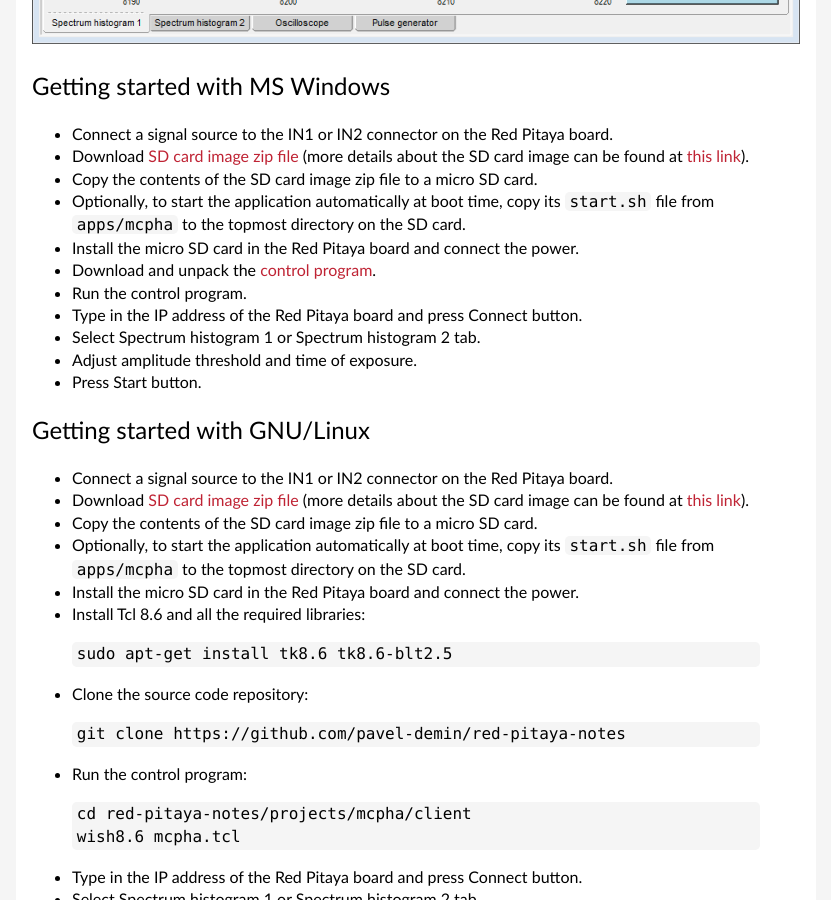
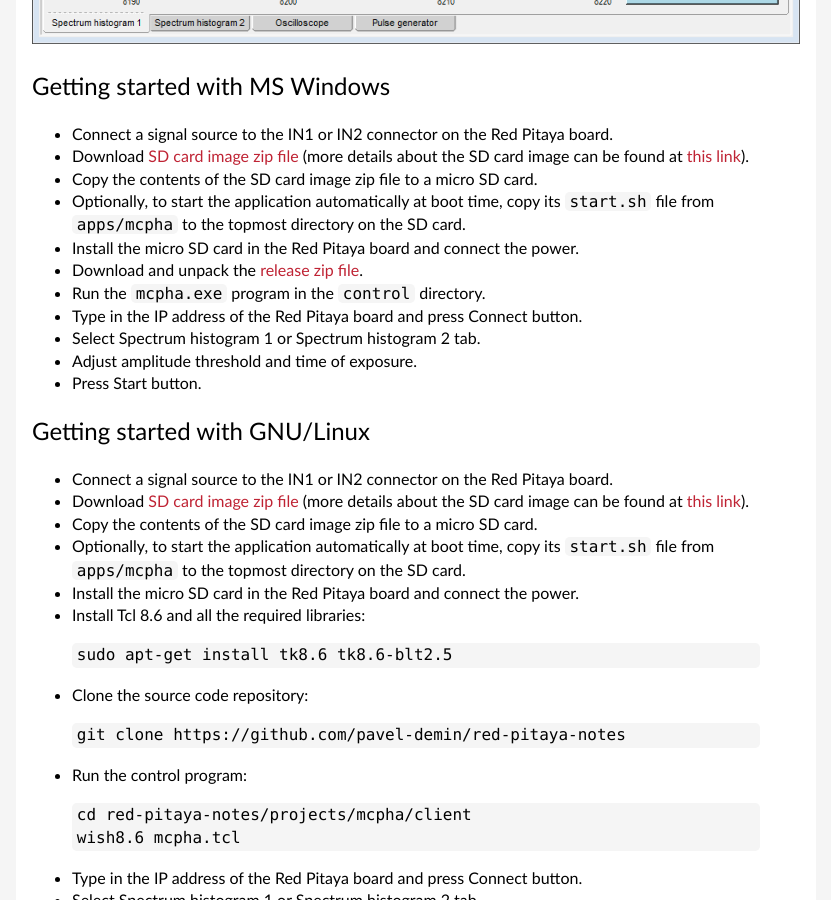
Before and after one commit to pavel-demin/red-pitaya-notes, a Jekyll site: the page built from mcpha.md, in a window 1280 px wide and 900 px high, scrolled down 2729 px. Shown: the whole window, without its empty margins (224-1055 px from the left). Built offline with Jekyll 4.4.1, drawn with Linux system fonts in a browser that asks for light colours.

Commit message:
update links to release files

```diff
--- a/_config.yml
+++ b/_config.yml
@@ -4,8 +4,9 @@
 baseurl: /red-pitaya-notes
 url: http://pavel-demin.github.io
 
-release-image: https://github.com/pavel-demin/red-pitaya-notes/releases/download/20220322/red-pitaya-alpine-3.14-armv7-20220322.zip
-scanner-image: https://github.com/pavel-demin/red-pitaya-notes/releases/download/20220322/red-pitaya-alpine-3.14-armv7-20220322-scanner.zip
+release-image: https://github.com/pavel-demin/red-pitaya-notes/releases/download/20230705/red-pitaya-alpine-3.18-armv7-20230705.zip
+scanner-image: https://github.com/pavel-demin/red-pitaya-notes/releases/download/20230705/red-pitaya-alpine-3.18-armv7-20230705-scanner.zip
+release-file: https://github.com/pavel-demin/red-pitaya-notes/releases/download/20230705/red-pitaya-notes-20230705.zip
 
 # Build settings
 markdown: kramdown
--- a/mcpha.md
+++ b/mcpha.md
@@ -67,8 +67,8 @@
  - Copy the contents of the SD card image zip file to a micro SD card.
  - Optionally, to start the application automatically at boot time, copy its `start.sh` file from `apps/mcpha` to the topmost directory on the SD card.
  - Install the micro SD card in the Red Pitaya board and connect the power.
- - Download and unpack the [control program](https://github.com/pavel-demin/red-pitaya-notes/releases/download/20220322/mcpha-win32-20220322.zip).
- - Run the control program.
+ - Download and unpack the [release zip file]({{ site.release-file }}).
+ - Run the `mcpha.exe` program in the `control` directory.
  - Type in the IP address of the Red Pitaya board and press Connect button.
  - Select Spectrum histogram 1 or Spectrum histogram 2 tab.
  - Adjust amplitude threshold and time of exposure.
```
Also changed, not shown: vna-122-88.md (+2 -2 lines), vna.md (+2 -2 lines).
